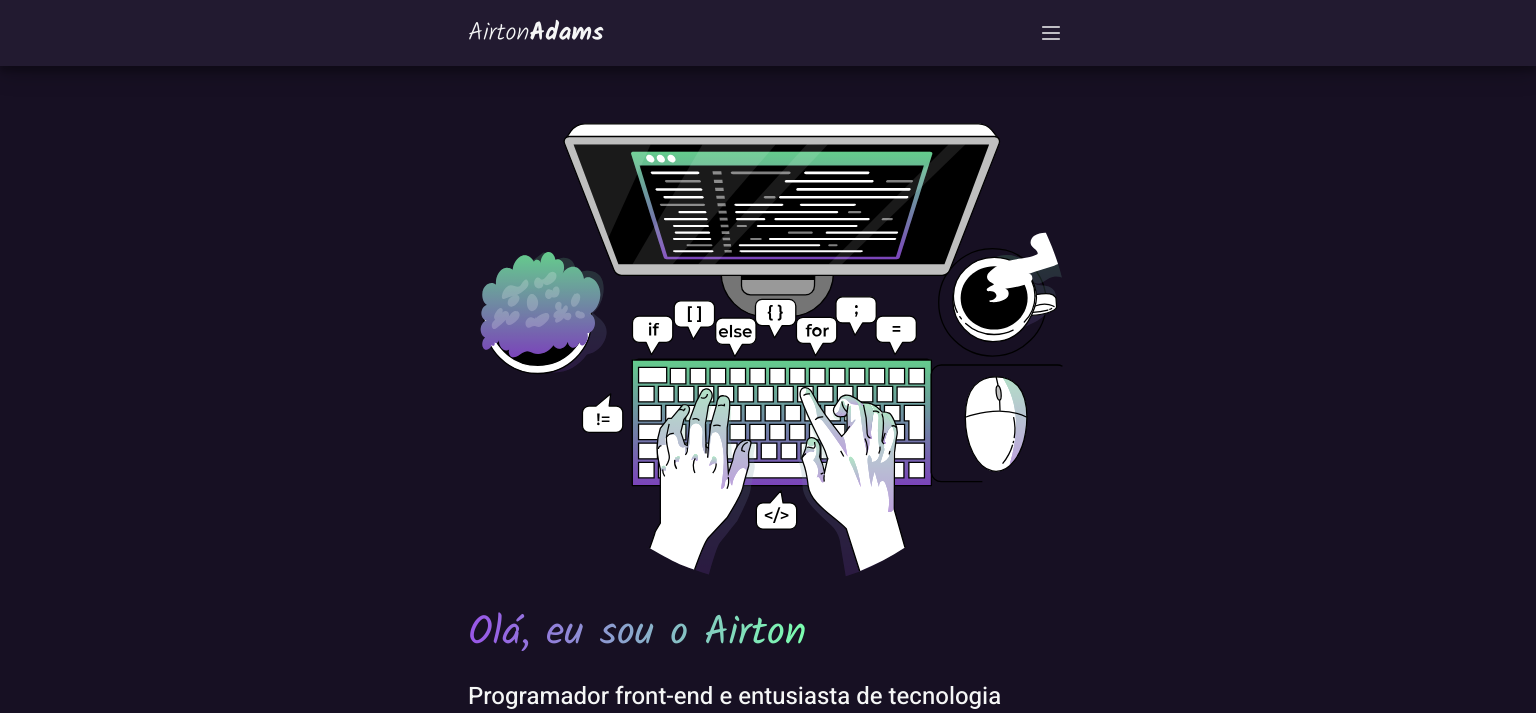
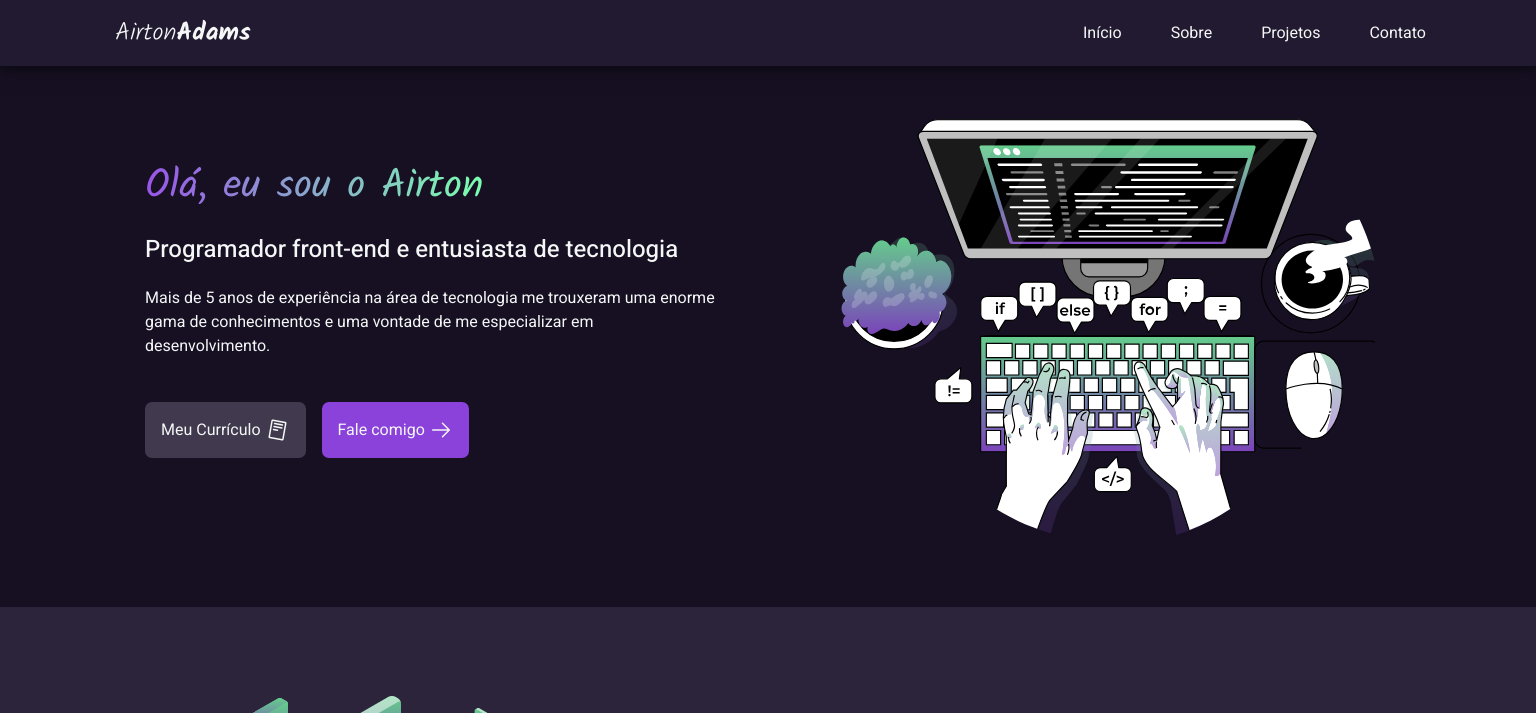
Before and after one commit to AirtonAdams/portifolio, a website built with Vite: page index.html in a window 1536 px wide. Shown: the top 713 px of the page. Built offline with nearby package versions, Linux system fonts and the light colour scheme; no server answers.

Commit message:
Finalizado layout computador

```diff
--- a/index.html
+++ b/index.html
@@ -41,12 +41,11 @@
 
     <section id="home" class="home">
         <div class="wrapper">
+            <img src="src/images/pc.svg" alt="Imagem de um computador desktop visto de cima com duas mãos no teclado" class="home__img">
             <div class="content-wrapper">
-                <img src="src/images/pc.svg" alt="Imagem de um computador desktop visto de cima com duas mãos no teclado" class="home__img">
                 <h1>Olá, eu sou o Airton</h1>
                 <h2>Programador front-end e entusiasta de tecnologia</h2>
                 <p>Mais de 5 anos de experiência na área de tecnologia me trouxeram uma enorme gama de conhecimentos e uma vontade de me especializar em desenvolvimento.</p>
-            </div>
                 <div class="btn-wrapper">
                     <button class="grey-btn">
                         <a href="src/download/Curriculo_Airton_Adams.pdf" download="Curriculo_Airton_Adams.pdf">
@@ -62,11 +61,13 @@
                     </button>
                 </div>
             </div>
+        </div>
     </section>
 
     <section id="about" class="about">
         <div class="wrapper">
             <img src="src/images/programming.svg" alt="imagem de um rapaz sentado em frente a um computador de mesa programando" class="about__img">
+            <div class="content-wrapper">
                 <div class="about__icon-list">
                     <img src="src/images/html.svg" alt="" class="about-icon">
                     <img src="src/images/css.svg" alt="" class="about-icon">
@@ -74,7 +75,6 @@
                     <img src="src/images/node.svg" alt="" class="about-icon">
                     <img src="src/images/java.svg" alt="" class="about-icon">
                 </div>
-            <div class="content-wrapper">
                 <p class="section-title">Sobre mim</p>
                 <h2>Eu sou um desenvolvedor front-end buscando por uma oportunidade na área</h2>
                 <p>Além de programar, eu sou entusiasta de tecnologia e jogos, adoro café e em meu tempo livre busco ficar por dentro das novidades do mundo da tecnologia. Estou buscando por uma oportunidade para ingressar na área e colocar meus conhecimentos a prova em um novo desafio.</p>
@@ -113,7 +113,6 @@
                 <p class="section-title">Contato</p>
                 <h2>Gostou do meu Trabalho?<br>Entre em contato comigo!</h2>
                 <p>Estou sempre disponível para contato.<br>Mande um email para contato.airton.dev@outlook.com ou mande uma mensagem nas redes sociais.</p>
-            </div>
                 <div class="contact__socials">
                     <a href="https://github.com/AirtonAdams" target="_blank">
                         <img src="src/images/logo-github 1.svg" alt="Logo do GitHub">
@@ -124,6 +123,7 @@
                     <a href="https://www.instagram.com/airton_adams/" target="_blank">
                         <img src="src/images/logo-instagram 1.svg" alt="Logo do Instagram">
                     </a>
+                </div>
             </div>
             <form class="contact__form" action="https://formsubmit.co/contato.airton.dev@outlook.com" method="POST">
                 <input type="text" name="name" placeholder="Nome" required>
--- a/styles/style.css
+++ b/styles/style.css
@@ -176,17 +176,6 @@ body.menu-expanded .nav__list-links {
     transition: top 0.5s ease, visibility 0s 0s;
 }
 
-/*
-comentado até a funcionalidade de troca de cor ser finalizada
-.nav__list-links::after {
-    display: block;
-    height: 1px;
-    width: 100%;
-    content: "";
-    background: var(--line);
-}
-*/
-
 .nav__bar {
     height: var(--nav-height);
 }
@@ -250,6 +239,7 @@ body.menu-expanded .nav__close-menu-btn {
     align-items: center;
     justify-content: space-between;
     gap: 1.6rem;
+    align-self: center;
 }
 
 /*=== About ===*/
@@ -329,7 +319,7 @@ body.menu-expanded .nav__close-menu-btn {
     }
 }
 
-/*===Contact===*/
+/*=== Contact ===*/
 
 #contact .wrapper {
     align-items: start;
@@ -360,6 +350,10 @@ body.menu-expanded .nav__close-menu-btn {
     justify-content: center;
     gap: 1.6rem;
     width: 100%;
+}
+
+.contact__form button {
+    margin-top: 3.2rem;
 }
 
 .contact__form input, .contact__form textarea {
@@ -427,3 +421,81 @@ footer .socials {
     }
 
 }
+
+/*===1366px===*/
+
+@media (min-width: 1366px) {
+    .wrapper {
+        width: 136.6rem;
+        padding-inline: 3rem;
+    }
+
+    #home .wrapper, #about .wrapper, #contact .wrapper {
+        display: grid;
+        grid-template-columns: 1fr 1fr;
+        gap: 4rem;
+        place-items: center;
+    }
+
+    #open-menu, #close-menu {
+        display: none;
+    }
+
+    .nav__bar .wrapper {
+        display: flex;
+        align-items: center;
+        justify-content: space-between;
+        position: static;
+        width: 96.6rem;
+    }
+
+    .nav__list-links {
+        display: flex;
+        flex-direction: row;
+        align-items: center;
+        justify-content: space-between;
+        visibility: visible;
+        position: static;
+        z-index: 0;
+        width: 40rem;
+        height: 100%;
+        padding-inline: 2rem;
+        gap:2.5rem;
+    }
+
+    .nav__link {
+        align-items: center;
+        padding: 0.8rem 1.2rem;
+        height: 100%;
+    }
+
+    /*=== Home ===*/
+
+    #home .wrapper img {
+        order: 2;
+        max-width: 55rem;
+    }
+
+    #home .content-wrapper {
+        order: 1;
+        padding: 3rem;
+    }
+
+    .btn-wrapper {
+        align-self: start;
+    }
+
+    /*=== About ===*/
+
+    #about .about__img {
+        width: 50rem;
+    }
+
+    /*=== Footer ===*/
+
+    footer .wrapper {
+        flex-direction: row;
+        justify-content: space-between;
+        padding: 3rem;
+    }
+}
```
Also changed, not shown: README.md. Lines whose indentation alone changed are shown as unchanged.
